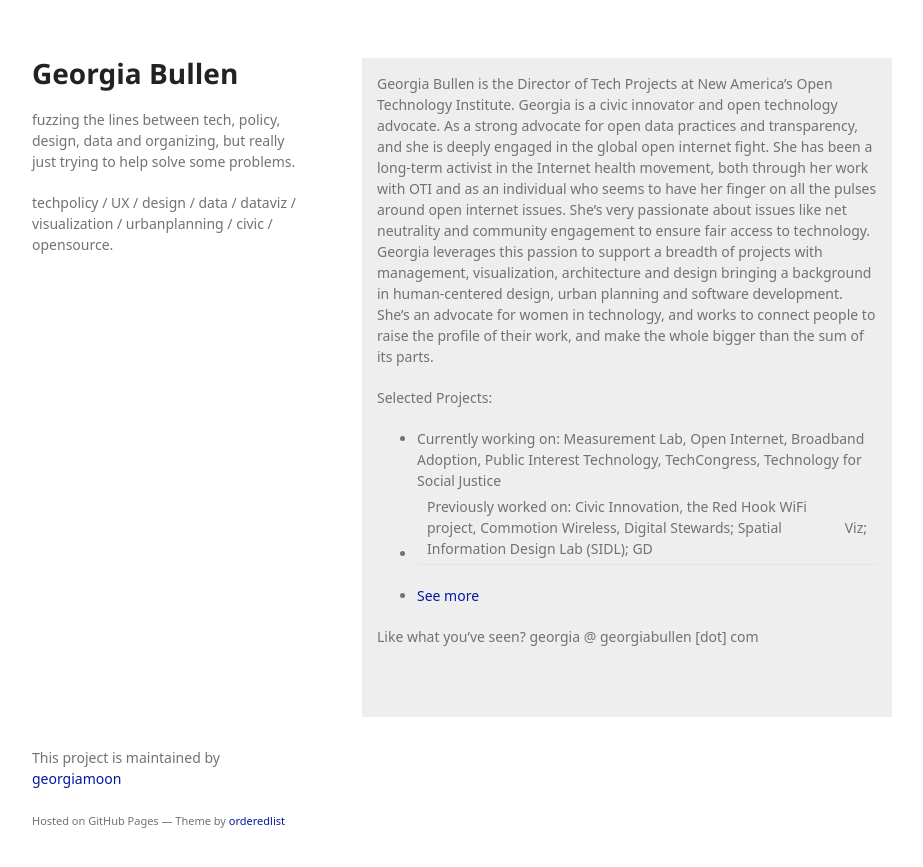
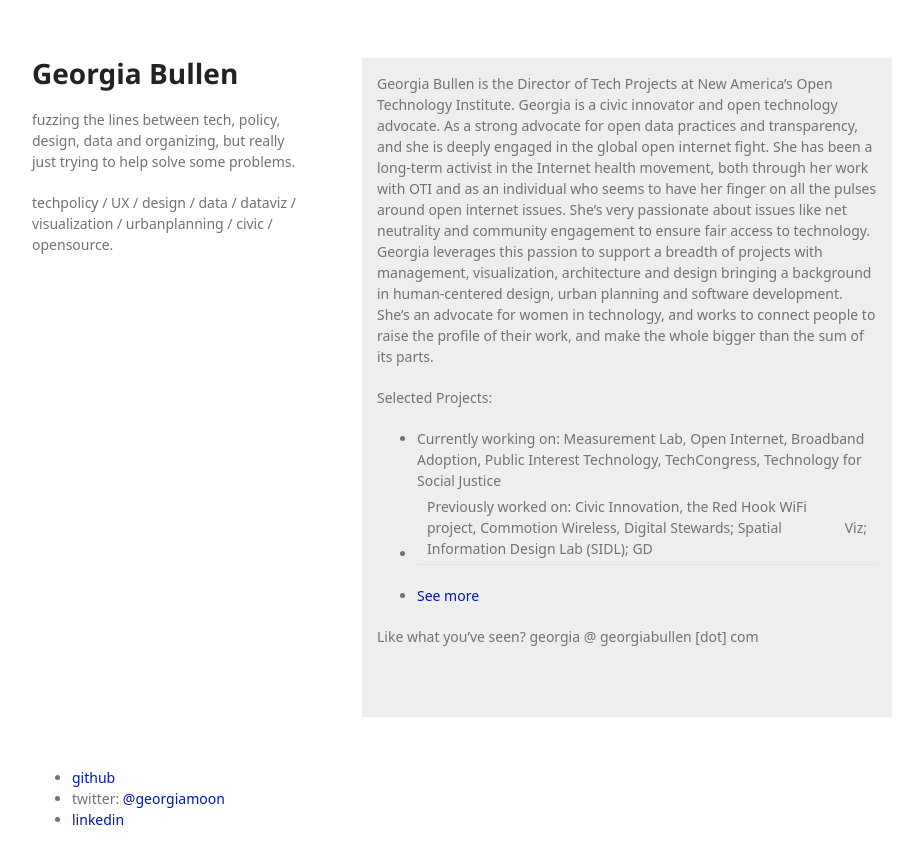
Before and after one commit to georgiamoon/markdowncv, a Jekyll site: the page built from index.md, in a window 1280 px wide. Shown: the top 867 px of the page, without its empty margins (178-1101 px from the left). Built offline with Jekyll 4.4.1, drawn with Linux system fonts in a browser that asks for light colours; some web fonts are replaced; our own code applies the rules of GitHub Pages for plain Markdown files; a script that is not in the unit is left out.

Commit message:
Social links

```diff
--- a/_layouts/default.html
+++ b/_layouts/default.html
@@ -49,9 +49,12 @@
       </section>
       <footer>
         {% if site.github.is_project_page %}
-        <p>This project is maintained by <a href="{{ site.github.owner_url }}">{{ site.github.owner_name }}</a></p>
+        <ul>
+          <li><a href="{{ site.github.owner_url }}">github</a></li>
+          <li>twitter: <a href="https://twitter.com/georgiamoon">@georgiamoon</a></li>
+          <li><a href="https://www.linkedin.com/in/georgiabullen/">linkedin</a></li>
+        </ul>
         {% endif %}
-        <p><small>Hosted on GitHub Pages &mdash; Theme by <a href="https://github.com/orderedlist">orderedlist</a></small></p>
       </footer>
     </div>
     <script src="{{ '/assets/js/scale.fix.js' | relative_url }}"></script>
```
